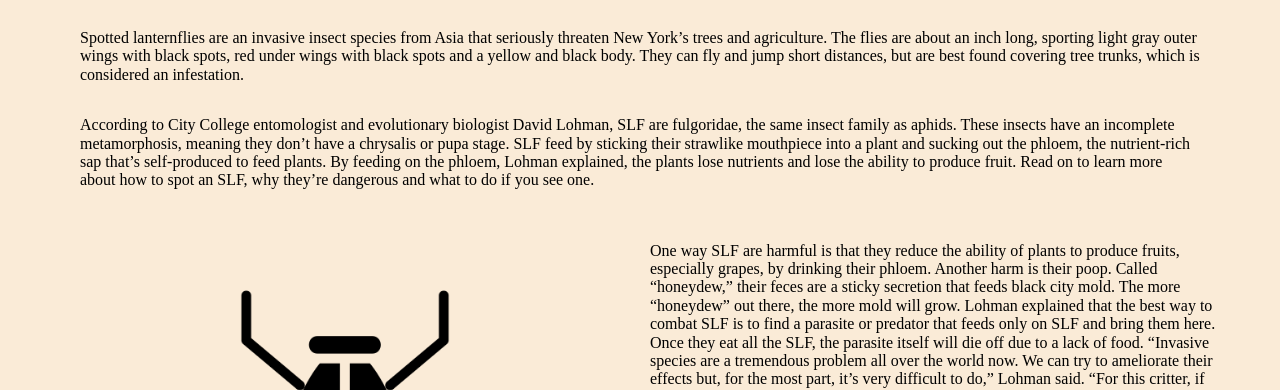
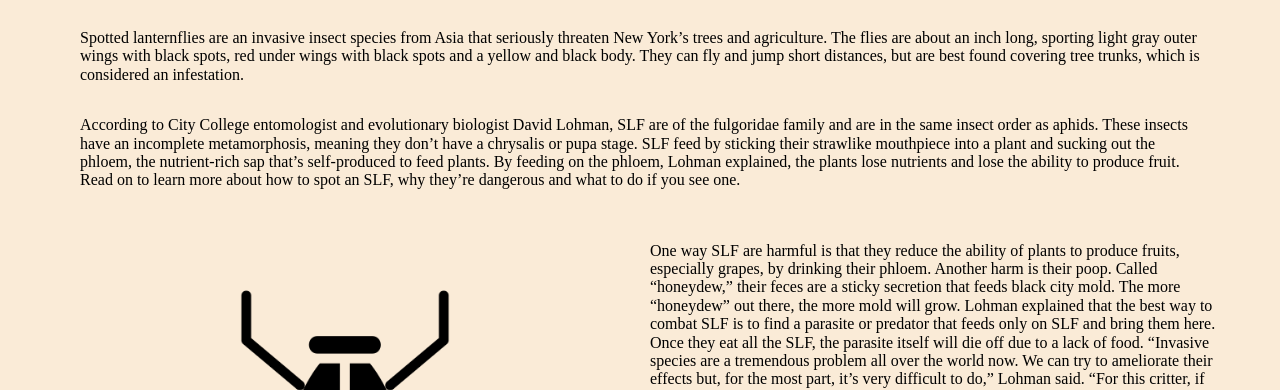
Before and after one commit to amandasalazar/icon-project, a plain HTML site: page index.html in a window 1280 px wide. Shown: the part 768-1158 px from the top of the page. Drawn offline with nearby package versions, Linux system fonts and the light colour scheme.

Commit message:
Update index.html

```diff
--- a/index.html
+++ b/index.html
@@ -45,7 +45,7 @@
 
 <div class="container text">
   <div id="intro2">
-  <p>According to City College entomologist and evolutionary biologist David Lohman, SLF are fulgoridae, the same insect family as aphids. These insects have an incomplete metamorphosis, meaning they don’t have a chrysalis or pupa stage. SLF feed by sticking their strawlike mouthpiece into a plant and sucking out the phloem, the nutrient-rich sap that’s self-produced to feed plants. By feeding on the phloem, Lohman explained, the plants lose nutrients and lose the ability to produce fruit. Read on to learn more about how to spot an SLF, why they’re dangerous and what to do if you see one.</p>
+  <p>According to City College entomologist and evolutionary biologist David Lohman, SLF are of the fulgoridae family and are in the same insect order as aphids. These insects have an incomplete metamorphosis, meaning they don’t have a chrysalis or pupa stage. SLF feed by sticking their strawlike mouthpiece into a plant and sucking out the phloem, the nutrient-rich sap that’s self-produced to feed plants. By feeding on the phloem, Lohman explained, the plants lose nutrients and lose the ability to produce fruit. Read on to learn more about how to spot an SLF, why they’re dangerous and what to do if you see one.</p>
 </div>
 </div>
 
```
